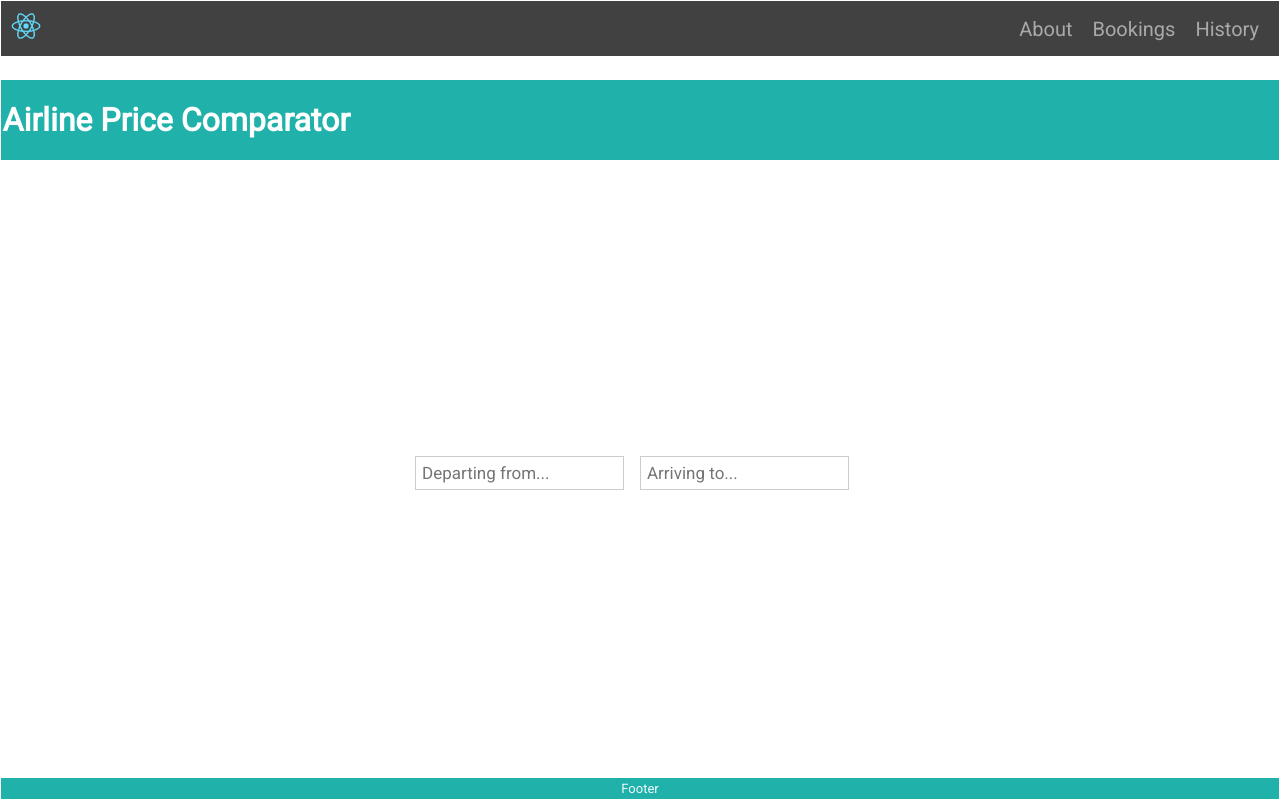
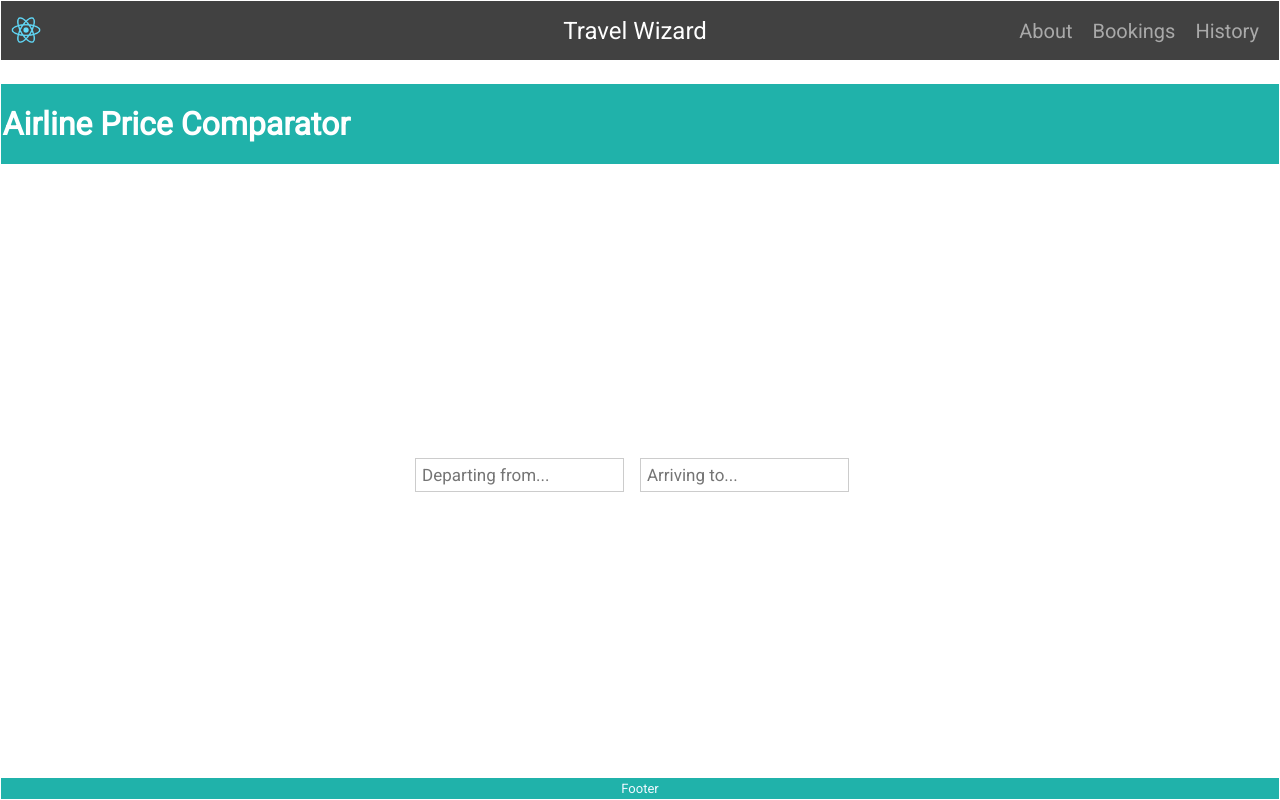
Before and after one commit to rydaws/mighty-ducks, a React (Create React App) app in the folder mighty-ducks/: page / in a window 1280 px wide. Built offline with nearby package versions, Linux system fonts and the light colour scheme.

Commit message:
Added title

```diff
--- a/mighty-ducks/src/components/AirNavBar.js
+++ b/mighty-ducks/src/components/AirNavBar.js
@@ -16,11 +16,16 @@ function AirNavBar() {
             alt="Logo"
             />
           </Navbar.Brand>
+          <Nav href="#home" className="navbar-title">
+            Travel Wizard
+          </Nav>
+          <Navbar.Collapse className="navbar-toggler">
           <Nav className="me-auto">
             <Nav.Link href="#about" className="navbar-links">About</Nav.Link>
             <Nav.Link href="#bookings" className="navbar-links">Bookings</Nav.Link>
             <Nav.Link href="#history" className="navbar-links">History</Nav.Link>
           </Nav>
+          </Navbar.Collapse>
         </Container>
       </Navbar>
       <br />
--- a/mighty-ducks/src/index.css
+++ b/mighty-ducks/src/index.css
@@ -75,6 +75,7 @@ footer {
 .navbar-brand {
   text-decoration: none;
   transition: 0.3s;
+  padding-top: 0.2rem;
 }
 
 .navbar-brand:hover {
@@ -93,6 +94,28 @@ footer {
   color: #e9e9e9;
 }
 
+.navbar-title {
+  padding-left: 11rem;
+  color: #ffffff;
+  font-size: 1.2rem;
+  text-decoration: none;
+  outline: none;
+}
+
+.navbar-collapse {
+}
+
+.navbar-toggler-icon {
+  display: inline-block;
+  width: 1.5rem;
+  height: 1.5rem;
+  vertical-align: middle;
+  background-image: url("../public/download.svg");
+  background-repeat: no-repeat;
+  background-position: 50%;
+  background-size: 100%;
+}
+
 .searchbar input[type=text] {
   float: right;
   padding: 6px;
```
Also changed, not shown: mighty-ducks/public/download.svg (added).
